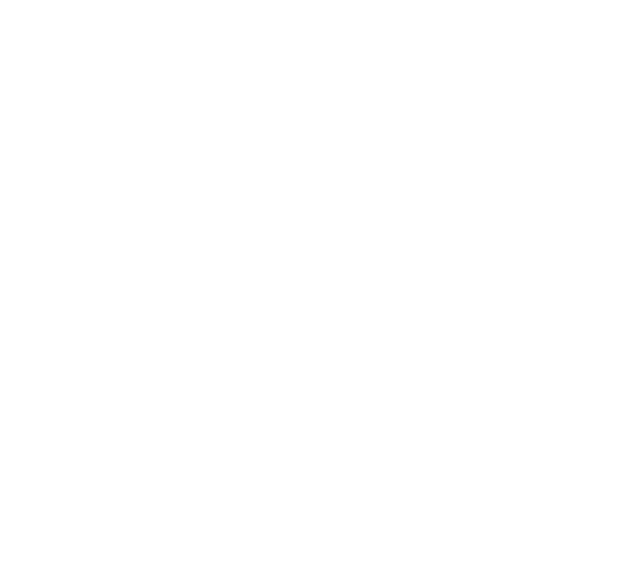
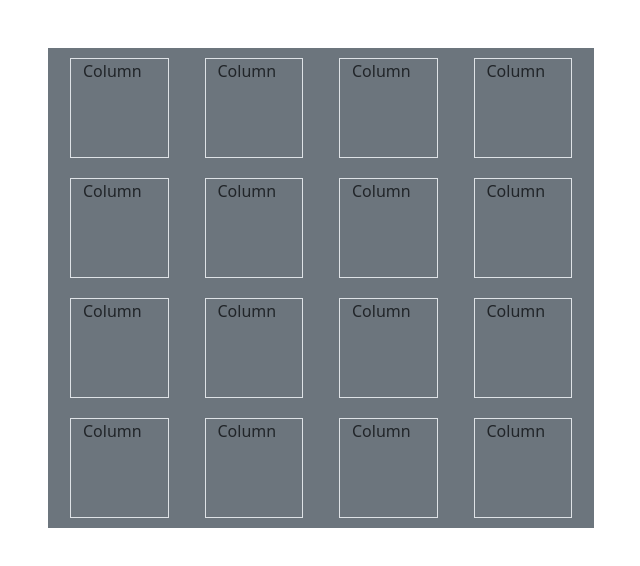
Before and after one commit to Santi1181/Clase11_MemoTEST, a website: page index.html in a window 1280 px wide. Shown: the whole page, without its empty margins (319-959 px from the left). Drawn offline with nearby package versions, Linux system fonts and the light colour scheme.

Commit message:
Genero Tablero
Se crea primera versión del tablero con elementos Bootstrap

```diff
--- a/index.html
+++ b/index.html
@@ -4,9 +4,100 @@
     <meta charset="UTF-8">
     <meta http-equiv="X-UA-Compatible" content="IE=edge">
     <meta name="viewport" content="width=device-width, initial-scale=1.0">
+    <link rel="stylesheet" href="node_modules/bootstrap/dist/css/bootstrap.min.css">
+    <link rel="stylesheet" href="css/estilos.css">
     <title>Juego MemoTEST - Clase 11</title>
+
+    <style>
+        .col{
+            width: 100px;
+            height: 100px;
+            margin: 10px;
+        }
+    </style>
 </head>
 <body>
+    <div class="container mt-5 ">
+
+        <div class="row">
+
+            <div class="col-3"></div>
+
+            <div class="col-6">
+                <div class="container bg-secondary">
+                    <div class="row gap-3">
+                      <div class="col border ">
+                        Column
+                      </div>
+                      <div class="col border ">
+                        Column
+                      </div>
+                      <div class="col border ">
+                        Column
+                      </div>
+                      <div class="col border ">
+                        Column
+                      </div>
+
+
+                    </div>
+                    <div class="row gap-3">
+                        <div class="col border ">
+                          Column
+                        </div>
+                        <div class="col border ">
+                          Column
+                        </div>
+                        <div class="col border ">
+                          Column
+                        </div>
+                        <div class="col border ">
+                          Column
+                        </div>
+
+
+                      </div>
+                      <div class="row gap-3">
+                        <div class="col border ">
+                          Column
+                        </div>
+                        <div class="col border ">
+                          Column
+                        </div>
+                        <div class="col border ">
+                          Column
+                        </div>
+                        <div class="col border ">
+                          Column
+                        </div>
+
+
+                      </div>
+                      <div class="row gap-3">
+                        <div class="col border ">
+                          Column
+                        </div>
+                        <div class="col border ">
+                          Column
+                        </div>
+                        <div class="col border ">
+                          Column
+                        </div>
+                        <div class="col border ">
+                          Column
+                        </div>
+
+
+                      </div>
+
+                  </div>
+
+            </div>
+
+            <div class="col-3"></div>
+        </div>
+    </div>
+
 
 </body>
 </html>
```
Also changed, not shown: css/estilos.css (added).
